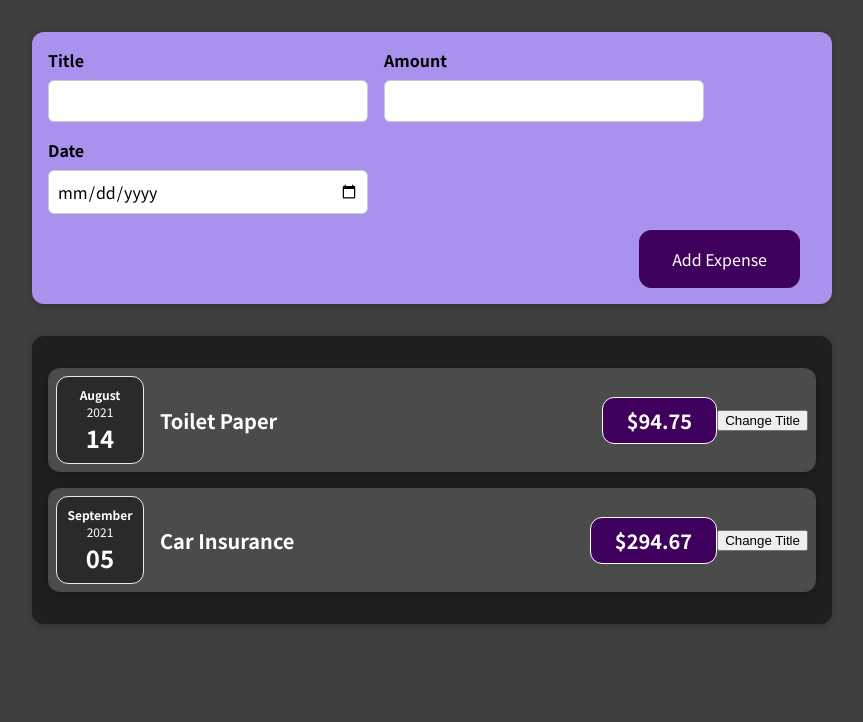
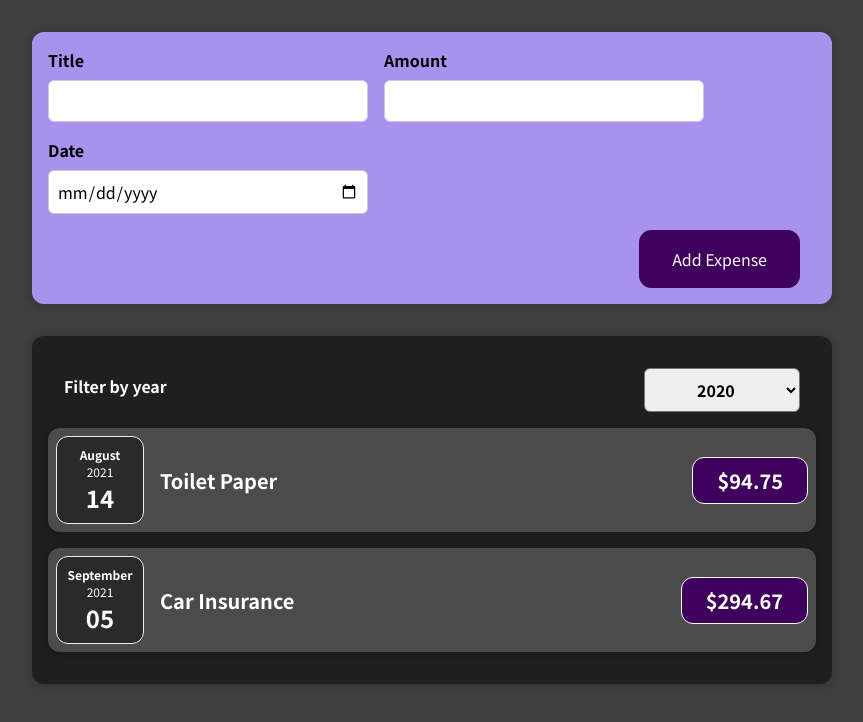
Before and after one commit to Rossnerandre/first-app-react, a React (Create React App) app: page / in a window 1280 px wide. Shown: the top 722 px of the page, without its empty margins (208-1071 px from the left). Built offline with nearby package versions, Linux system fonts and the light colour scheme.

Commit message:
add expensesFilter

```diff
--- a/src/App.js
+++ b/src/App.js
@@ -18,7 +18,7 @@ const App = () => {
   return (
     <div>
       <NewExpense onAddExpense={addExpenseHandler} />
-      <Expenses expenses={expenses}></Expenses>
+      <Expenses items={expenses}></Expenses>
     </div>
   );
 }
--- a/src/components/Expenses/ExpenseItem.js
+++ b/src/components/Expenses/ExpenseItem.js
@@ -5,9 +5,6 @@ import './ExpenseItem.css'
 
 const ExpenseItem = (props) => {
   const [title, setTitle] = useState(props.title);
-  const clickHandler = () => {
-    setTitle('update')
-  }
 
   return (
     <Card className="expense-item">
@@ -16,7 +13,6 @@ const ExpenseItem = (props) => {
         <h2>{title}</h2>
         <div className="expense-item__price">${props.amount}</div>
       </div>
-      <button onClick={clickHandler}>Change Title</button>
     </Card>
   );
 }
--- a/src/components/Expenses/Expenses.js
+++ b/src/components/Expenses/Expenses.js
@@ -1,20 +1,29 @@
+import { useState } from 'react';
+
 import Card from '../UI/Card';
 import ExpenseItem from "./ExpenseItem";
+import ExpensesFilter from './ExpensesFilter';
 import './Expenses.css';
 
 const Expenses = (props) => {
+  const [filteredYear, setFilteredYear] = useState('2020');
+
+  const filterChangeHandler = (selectedYear) => {
+    setFilteredYear(selectedYear);
+  }
+
   return (
     <Card className="expenses">
-      <ExpenseItem
-        title={props.expenses[0].title}
-        amount={props.expenses[0].amount}
-        date={props.expenses[0].date}
-      ></ExpenseItem>
-      <ExpenseItem
-        title={props.expenses[1].title}
-        amount={props.expenses[1].amount}
-        date={props.expenses[1].date}
-      ></ExpenseItem>
+      <ExpensesFilter
+        selected={filteredYear}
+        onChangeFilter={filterChangeHandler} />
+
+      {props.items.map((expense) => (
+        <ExpenseItem
+          title={expense.title}
+          amount={expense.amount}
+          date={expense.date} />
+      ))}
     </Card>
   );
 }
--- /dev/null
+++ b/src/components/Expenses/ExpensesFilter.css
@@ -0,0 +1,24 @@
+.expenses-filter {
+  color: white;
+  padding: 0 1rem;
+}
+
+.expenses-filter__control {
+  display: flex;
+  width: 100%;
+  align-items: center;
+  justify-content: space-between;
+  margin: 1rem 0;
+}
+
+.expenses-filter label {
+  font-weight: bold;
+  margin-bottom: 0.5rem;
+}
+
+.expenses-filter select {
+  font: inherit;
+  padding: 0.5rem 3rem;
+  font-weight: bold;
+  border-radius: 6px;
+}
--- /dev/null
+++ b/src/components/Expenses/ExpensesFilter.js
@@ -0,0 +1,25 @@
+import React from 'react';
+
+import './ExpensesFilter.css';
+
+const ExpensesFilter = (props) => {
+  const dropdownChangeHandler = (e) => {
+    props.onChangeFilter(e.target.value);
+  }
+
+  return (
+    <div className='expenses-filter'>
+      <div className='expenses-filter__control'>
+        <label>Filter by year</label>
+        <select value={props.selected} onChange={dropdownChangeHandler}>
+          <option value='2022'>2022</option>
+          <option value='2021'>2021</option>
+          <option value='2020'>2020</option>
+          <option value='2019'>2019</option>
+        </select>
+      </div>
+    </div>
+  );
+};
+
+export default ExpensesFilter;
```
